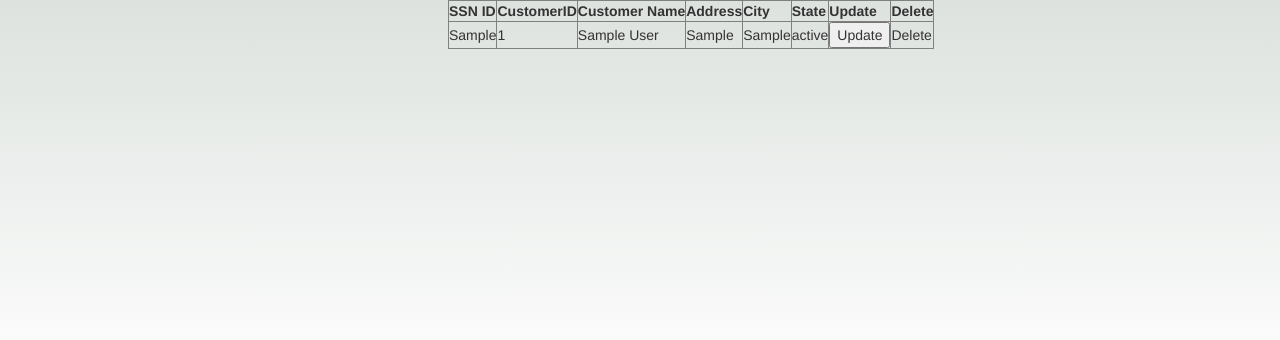
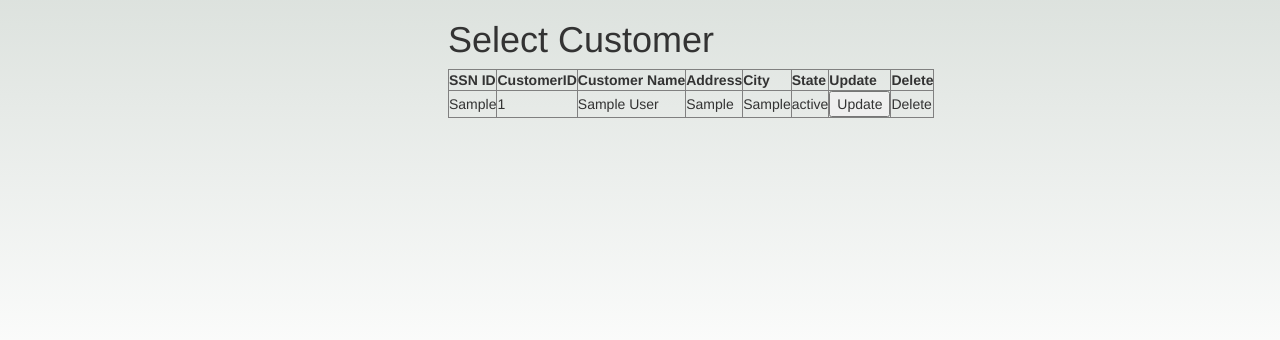
Before and after one commit to varshithrajbasa/RetailBanking, a Flask app: page /view_customer in a window 1280 px wide. Shown: the part 90-430 px from the top of the page. Run offline with Flask 2, Linux system fonts and the light colour scheme; tables that the repository leaves empty or names only in its code hold one stand-in row (values such as "Sample post"); some libraries are stand-ins or nearby versions.

Commit message:
added heading

```diff
--- a/templates/view_customer.html
+++ b/templates/view_customer.html
@@ -1,4 +1,5 @@
 {% extends "layout.html" %} {% block content %}
+<h1>Select Customer</h1>
 <table border=1>
     <tr>
         <th style="text-align:left">SSN ID</th>
```
